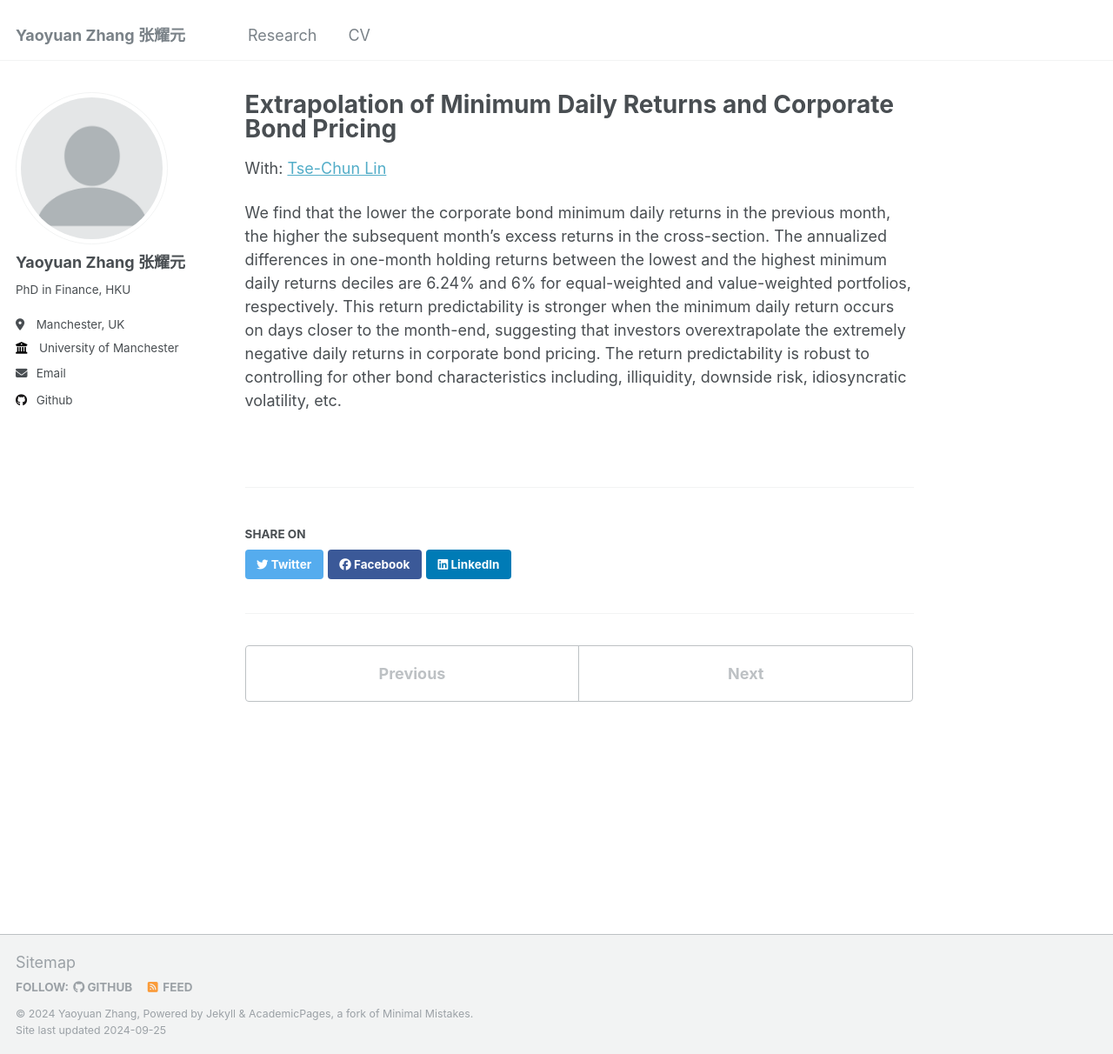
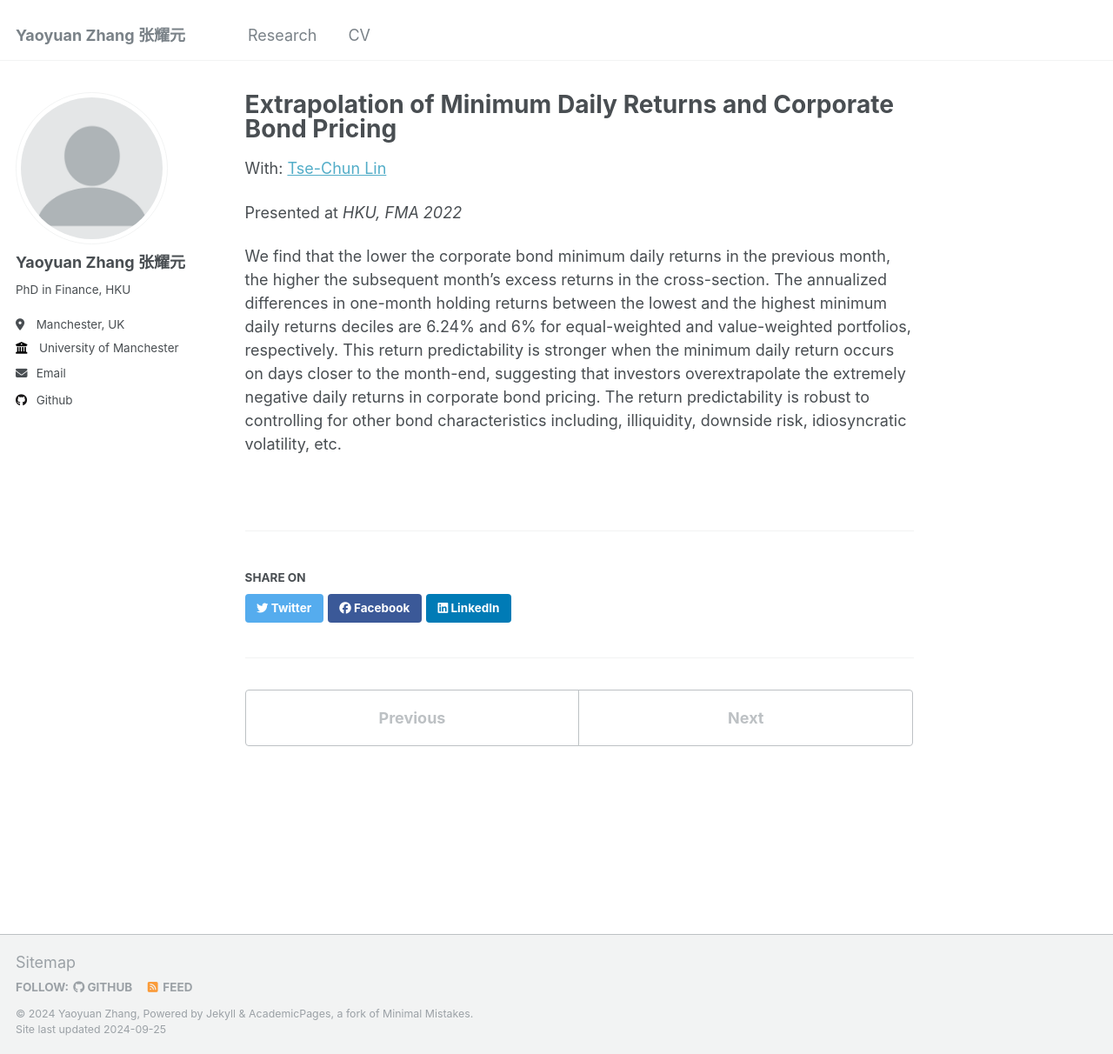
Before and after one commit to yaoyuanzhang-research/yaoyuanzhang-research.github.io, a Jekyll site: the page built from _publications/ExtrapolationMinimumReturns.md, in a window 1280 px wide and 1212 px high. Shown: the whole window at 87% size. Built offline with Jekyll 4.4.1, drawn with Linux system fonts in a browser that asks for light colours; part of the change alters nothing that is shown.

Commit message:
Update ExtrapolationMinimumReturns.md

```diff
--- a/_publications/ExtrapolationMinimumReturns.md
+++ b/_publications/ExtrapolationMinimumReturns.md
@@ -8,9 +8,7 @@ collection: publications
 category: conferences
 permalink: /research/ExtrapolationMinimumReturns
 excerpt: 'Draft available upon request.'
-venue: 'HKU, FMA 2022'
-show_venue: false
-show_date: false
+presented_at: 'HKU, FMA 2022'
 ---
 
 We find that the lower the corporate bond minimum daily returns in the previous month, the higher the subsequent month’s excess returns in the cross-section. The annualized differences in one-month holding returns between the lowest and the highest minimum daily returns deciles are 6.24% and 6% for equal-weighted and value-weighted portfolios, respectively. This return predictability is stronger when the minimum daily return occurs on days closer to the month-end, suggesting that investors overextrapolate the extremely negative daily returns in corporate bond pricing. The return predictability is robust to controlling for other bond characteristics including, illiquidity, downside risk, idiosyncratic volatility, etc.
```
